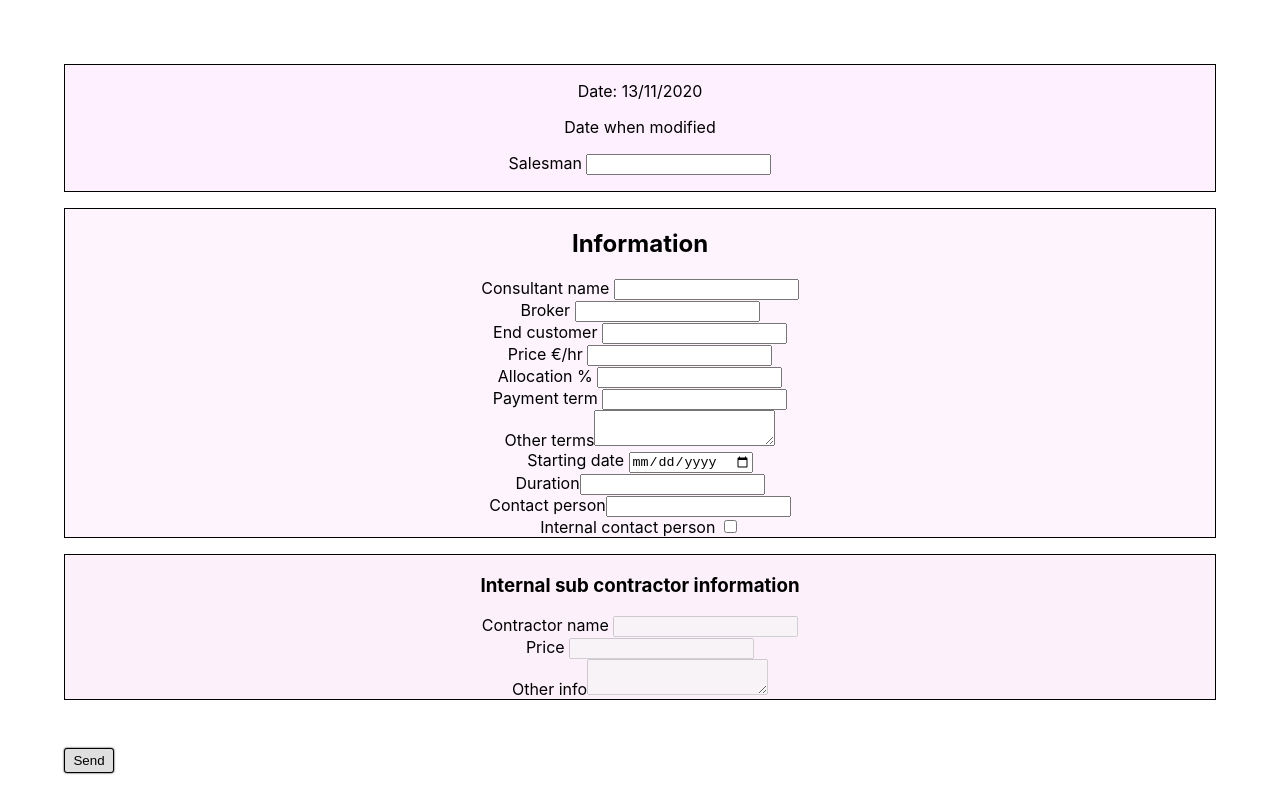
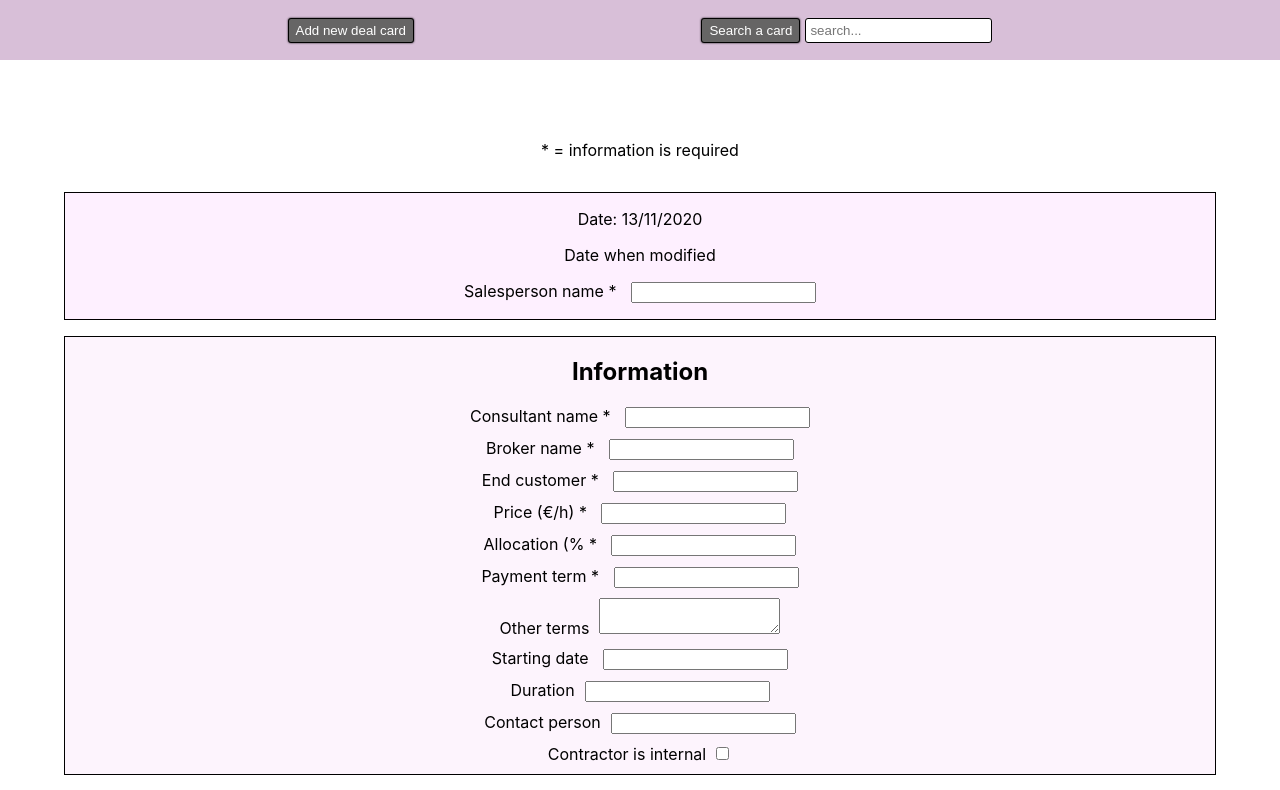
Before and after one commit to ebou-touray/dealcard, a React (Create React App) app: page /form in a window 1280 px wide. Shown: the top 790 px of the page. Built offline with nearby package versions, Linux system fonts and the light colour scheme.

Commit message:
add navbar, form validation

```diff
--- a/src/App.css
+++ b/src/App.css
@@ -4,8 +4,9 @@
 }
 
 .btn {
-  background-color: rgb(223, 223, 223);
+  background-color: rgb(102, 101, 101);
   border: 1px solid black;
+  color: white;
   border-radius: 3px;
   padding: 4px 7px;
 box-shadow: 0 0 2px black;
--- a/src/App.js
+++ b/src/App.js
@@ -3,16 +3,18 @@ import { BrowserRouter as Router, Switch, Route } from "react-router-dom";
 import Login from './Login/Login'
 import Home from './Home/Home'
 import Form from './Form/Form'
+import NavBar from './NavBar/NavBar'
 import './App.css';
 
 function App() {
   return (
     <Router>
       <div className="App">
+        <NavBar />
 
         <Switch>
-
-          <Route path="/" exact component={Login} />
+          {/*
+          <Route path="/" exact component={Login} /> */}
           <Route path="/home" component={Home} />
           <Route path="/form" component={Form} />
 
--- a/src/Form/Form.css
+++ b/src/Form/Form.css
@@ -2,24 +2,11 @@
     background-color: rgb(254, 240, 255);
     border: 1px solid black;
     padding: 1rem;
- /*    display: flex;
-    flex-direction: column; */
 }
 
-.information-area {
+.information-area, .subcontractor-area {
     background-color: rgb(253, 244, 253);
     border: 1px solid black
-
-   /*  display: flex;
-    flex-direction: column; */
-
-}
-
-.subcontractor-area {
-    background-color: rgb(252, 240, 251);
-    border: 1px solid black
- /*    display: flex;
-    flex-direction: column; */
 }
 
 form {
@@ -33,5 +20,12 @@ form {
 .send {
     margin-top: 2rem;
     width: 50px;
+}
 
+.form-group {
+    margin: 10px 0;
 }
+
+input, textarea {
+    margin-left: 10px;
+}
--- a/src/Form/Form.js
+++ b/src/Form/Form.js
@@ -77,77 +77,80 @@ const Form = () => {
     }
 
 
+
     return (
         <div>
             <form onSubmit={submitHandler}>
+                <p>* = information is required</p>
                 <div className="date-area">
+
                     <label htmlFor="date" id="date"> Date:  {date} </label>
-
-
                     <p> Date when modified</p>
-                    <label htmlFor="salesman">Salesman </label>
-                    <input type="text" value={salesman} name="salesman" onChange={changeValueHandler}></input>
+                    <label htmlFor="salesman">Salesperson name * </label>
+                    <input type="text" value={salesman} name="salesman" onChange={changeValueHandler} required />
                 </div>
                 <div className="information-area">
                     <h2>Information</h2>
-                    <div>
-                        <label htmlFor="consultantName">Consultant name </label>
-                        <input type="text" value={consultantName} name="consultantName" onChange={changeValueHandler} />
+                    <div className="form-group">
+                        <label htmlFor="consultantName">Consultant name * </label>
+                        <input type="text" value={consultantName} name="consultantName" onChange={changeValueHandler} required />
                     </div>
-                    <div>
-                        <label htmlFor="broker">Broker </label>
-                        <input type="text" value={broker} name="broker" onChange={changeValueHandler} />
+                    <div className="form-group">
+                        <label htmlFor="broker">Broker name * </label>
+                        <input type="text" value={broker} name="broker" onChange={changeValueHandler} required />
                     </div>
-                    <div>
-                        <label htmlFor="endCustomer">End customer </label>
+                    <div className="form-group">
+                        <label htmlFor="endCustomer">End customer * </label>
                         <input type="text" value={endCustomer} name="endCustomer" onChange={changeValueHandler} required />
                     </div>
-                    <div>
-                        <label htmlFor="price">Price €/hr </label>
-                        <input type="number" step=".01" value={price} name="price" onChange={changeValueHandler} />
+                    <div className="form-group">
+                        <label htmlFor="price">Price (€/h) * </label>
+                        <input type="number" step=".01" value={price} name="price" onChange={changeValueHandler} required />
                     </div>
-                    <label htmlFor="allocation">Allocation % </label>
-                    <input type="number" value={allocation} name="allocation" onChange={changeValueHandler} />
-                    <div>
-                        <label htmlFor="paymentTerms">Payment term </label>
-                        <input type="text" value={paymentTerms} name="paymentTerms" onChange={changeValueHandler} />
+                    <div className="form-group">
+                        <label htmlFor="allocation">Allocation (% * </label>
+                        <input type="number" value={allocation} name="allocation" onChange={changeValueHandler} required />
                     </div>
-                    <div>
+                    <div className="form-group">
+                        <label htmlFor="paymentTerms">Payment term * </label>
+                        <input type="text" value={paymentTerms} name="paymentTerms" onChange={changeValueHandler} required />
+                    </div>
+                    <div className="form-group">
                         <label htmlFor="otherTerms">Other terms</label>
                         <textarea type="text" value={otherTerms} name="otherTerms" onChange={changeValueHandler} />
                     </div>
-                    <div>
+                    <div className="form-group">
                         <label htmlFor="startingDate">Starting date </label>
-                        <input type="date" value={startingDate} name="startingDate" onChange={changeValueHandler} />
+                        <input type="text" value={startingDate} name="startingDate" onChange={changeValueHandler} />
                     </div>
-                    <div>
+                    <div className="form-group">
                         <label htmlFor="duration">Duration</label>
                         <input type="text" value={duration} name="duration" onChange={changeValueHandler} />
                     </div>
-                    <div>
+                    <div className="form-group">
                         <label htmlFor="contactPerson">Contact person</label>
                         <input type="text" value={contactPerson} name="contactPerson" onChange={changeValueHandler} />
                     </div>
-                    <div>
-                        <label htmlFor="checkbox">Internal contact person </label>
+                    <div className="form-group">
+                        <label htmlFor="checkbox">Contractor is internal</label>
                         <input type="checkbox" id="checkbox" name="checkbox" /* onClick={checkHandler} */ />
                     </div>
 
                 </div>
 
                 <div className="subcontractor-area" id="subcontractor-area" >
-                    <h3>Internal sub contractor information</h3>
+                    <h3>Internal contractor information</h3>
                     <div>
                         <label htmlFor="subContractorName">Contractor name </label>
                         <input type="text" value={subContractorName} className="subContractorName" name="subContractorName" disabled />
                     </div>
                     <div>
                         <label htmlFor="price2">Price </label>
-                        <input type="text" value={price2} className="price2" name="price2" disabled />
+                        <input type="text" value={price2} className="price2" name="price2" disabled required />
                     </div>
                     <div>
                         <label htmlFor="otherInfo">Other info</label>
-                        <textarea type="text" value={otherInfo} className="otherInfo" name="otherInfo" disabled />
+                        <textarea type="text" value={otherInfo} className="otherInfo" name="otherInfo" disabled required />
                     </div>
                 </div>
 
--- a/src/Home/Home.js
+++ b/src/Home/Home.js
@@ -1,16 +1,10 @@
 import React from 'react';
 import { Link } from 'react-router-dom'
-import './Home.css'
+
 
 const Home = () => {
     return (
         <div className="home-pg">
-            <Link to="/form">  <button className="btn add">Add new deal card</button></Link>
-            <h3> OR </h3>
-            <div className="search-area">
-                <button className="btn search">Search a card</button>
-                <input className="search-input" type="text" placeholder="search..."></input>
-            </div>
 
         </div>
     );
--- /dev/null
+++ b/src/NavBar/NavBar.css
@@ -0,0 +1,20 @@
+.navBar {
+    background-color: thistle;
+    display: flex;
+    flex-direction: row;
+    justify-content: space-evenly;
+    align-items: center;
+    height: 60px;
+}
+
+/* .add {
+    margin-top: 20px;
+
+} */
+
+.search-input {
+    padding: 4px;
+    border-radius: 3px;
+    margin-left: 5px;
+    border: 1px solid black;
+}
--- /dev/null
+++ b/src/NavBar/NavBar.js
@@ -0,0 +1,21 @@
+import React from 'react';
+import { Link } from 'react-router-dom';
+import './NavBar.css'
+
+const NavBar = () => {
+    return (
+
+        <div className="navBar">
+            <Link to="/form">  <button className="btn add">Add new deal card</button></Link>
+            <div className="search-area">
+                <button className="btn search">Search a card</button>
+                <input className="search-input" type="text" placeholder="search..."></input>
+            </div>
+
+        </div>
+
+
+    );
+}
+
+export default NavBar;
```
